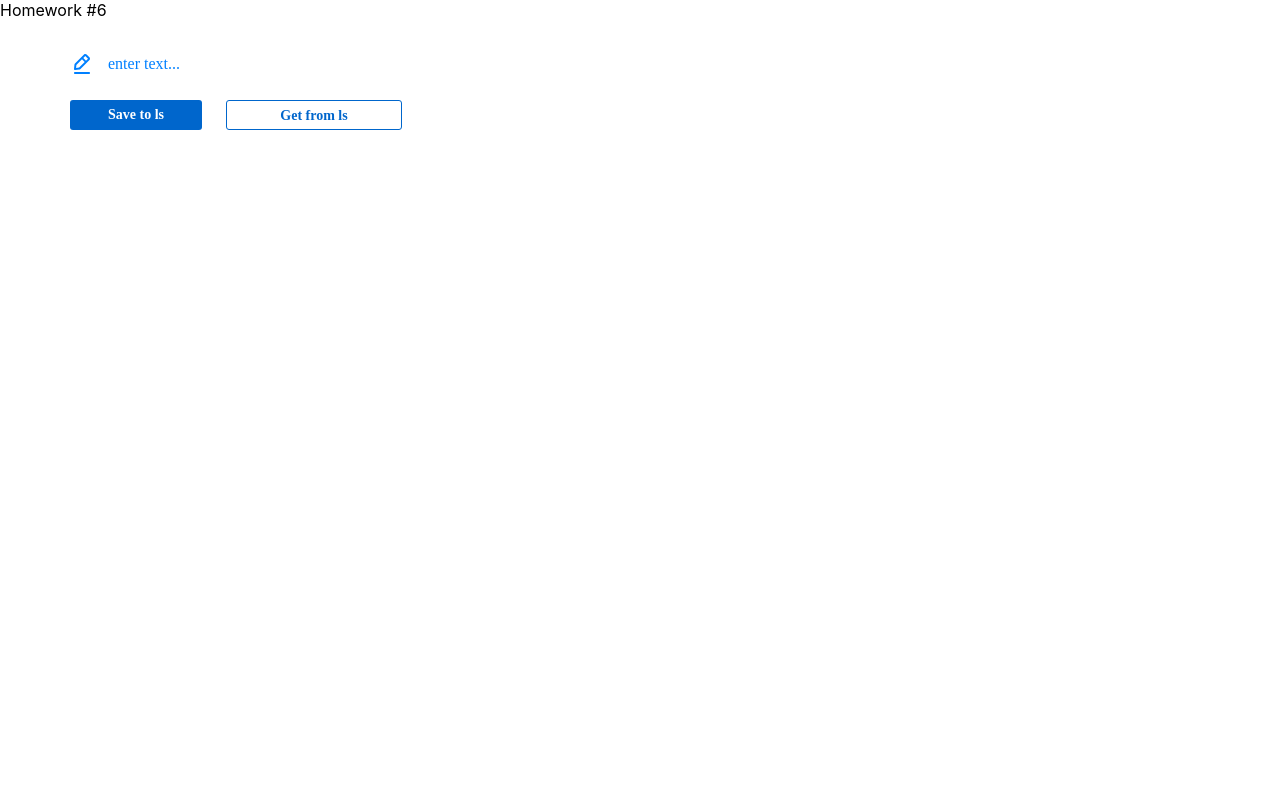
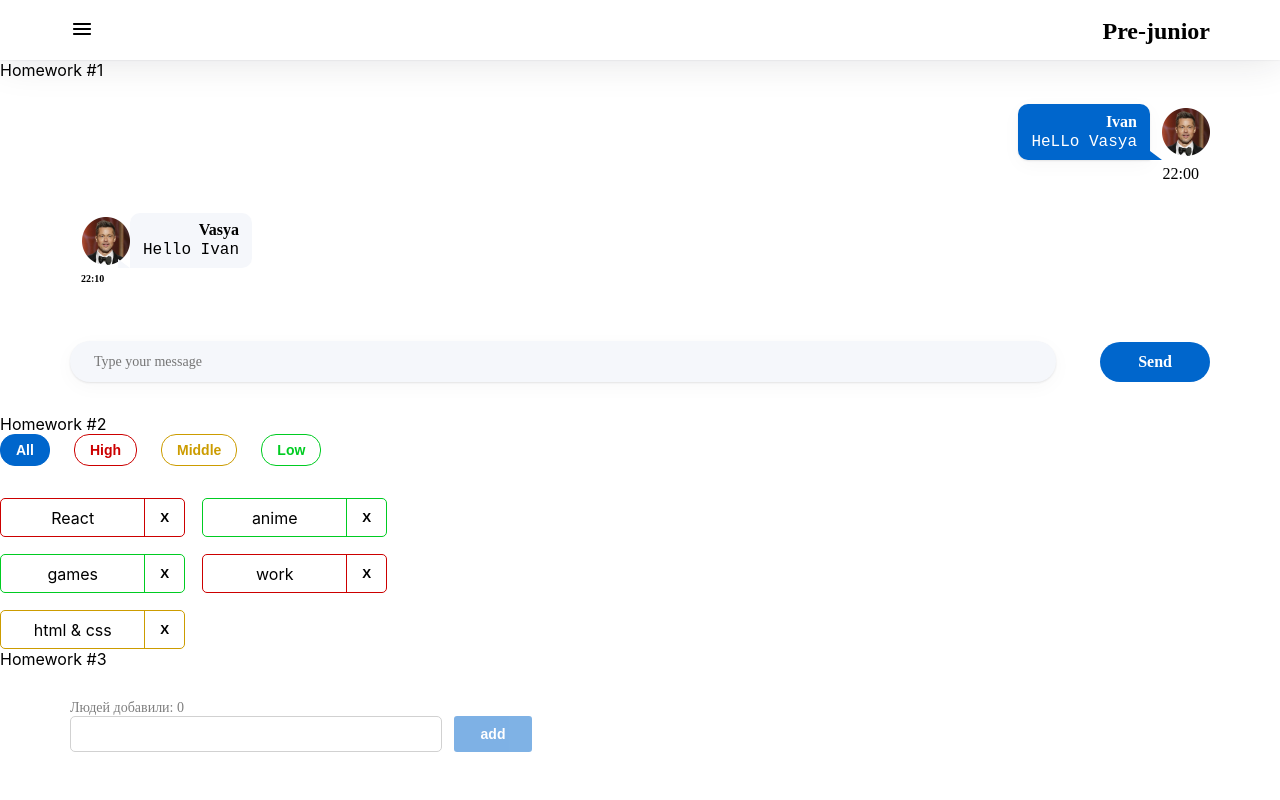
Before and after one commit to EkaterinaShumskaya/hws3, a React (Create React App) app: page /#/pre-junior in a window 1280 px wide. Shown: the top 800 px of the page. Built offline with nearby package versions, Linux system fonts and the light colour scheme.

Commit message:
homework

```diff
--- a/src/s1-main/App.tsx
+++ b/src/s1-main/App.tsx
@@ -17,7 +17,7 @@ function App() {
             {/*<HW4/>*/}
 
             {/*при выполнении дз 5 и более - закомментировать здесь дз 1-4, так как они есть внутри дз 5*/}
-            {/*<HW5/>*/}
+            <HW5/>
             <HW6/>
         </div>
     )
```
